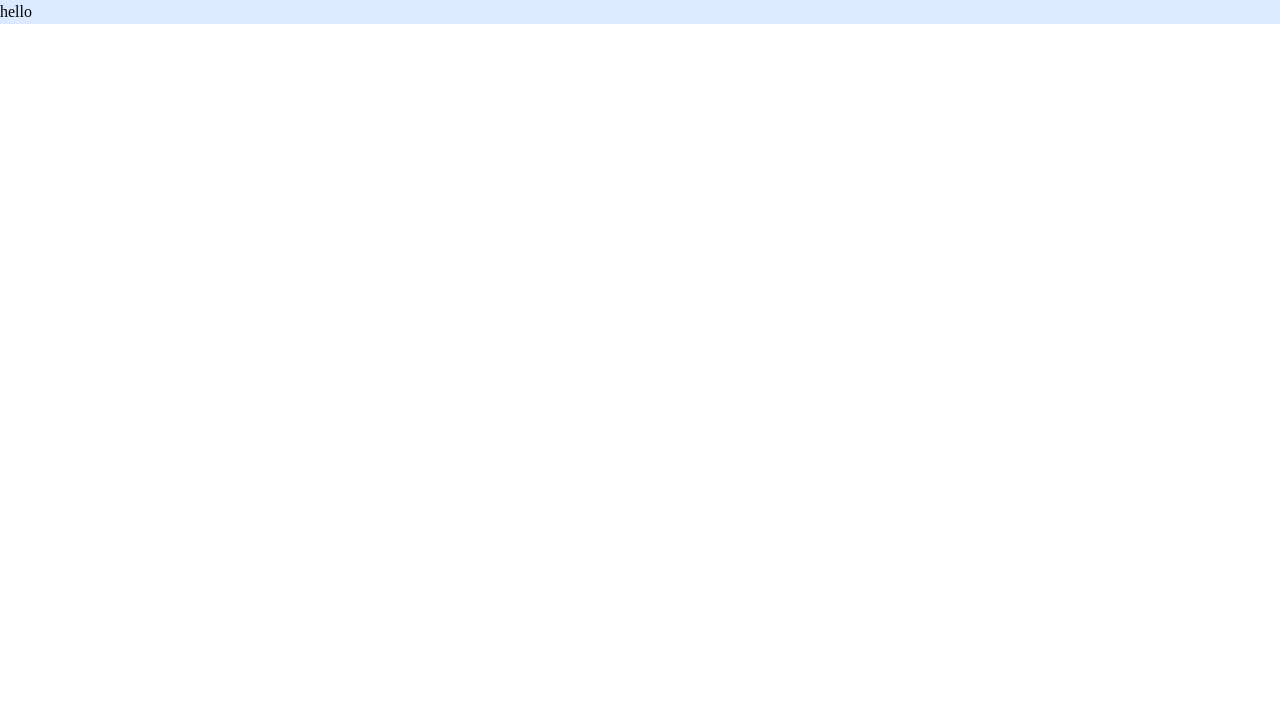
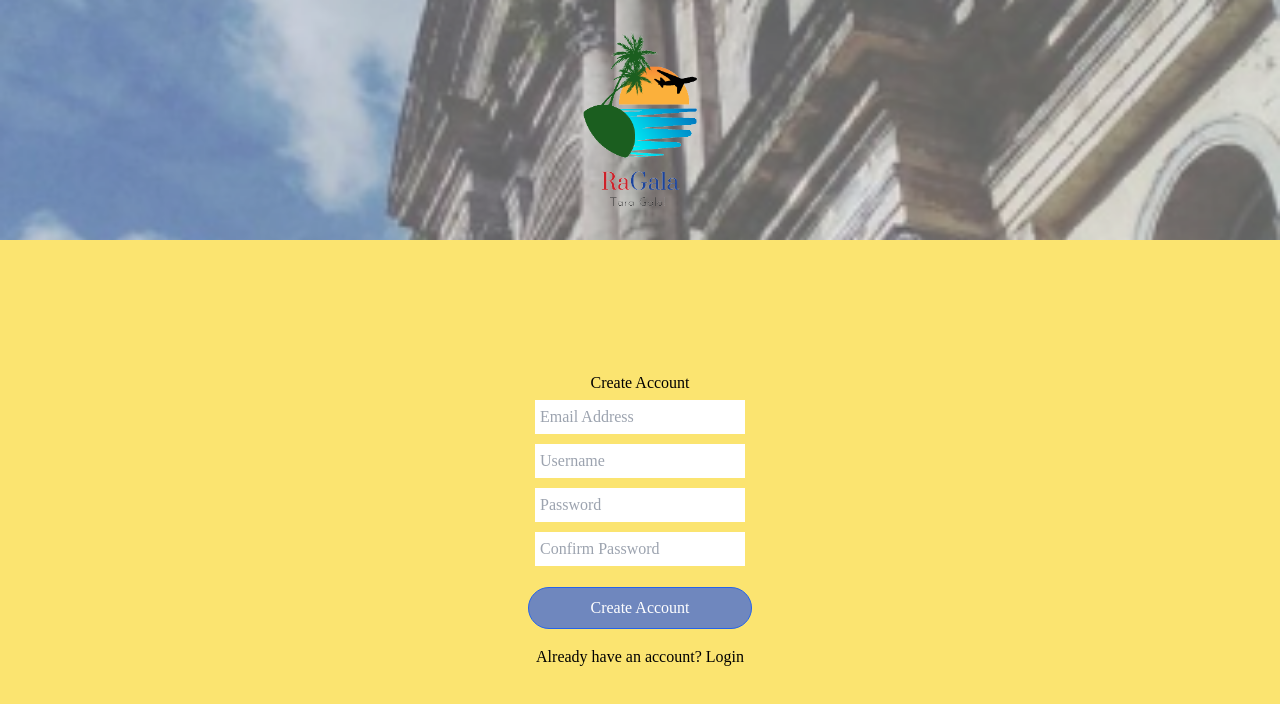
Before and after one commit to Ronn02/RaGala, a React (Create React App) app: page /createAccount in a window 1280 px wide. Shown: the top 704 px of the page. Built offline with nearby package versions, Linux system fonts and the light colour scheme.

Commit message:
login and createaccount

```diff
--- a/src/components/CreateAccount.jsx
+++ b/src/components/CreateAccount.jsx
@@ -1,11 +1,51 @@
-import React from 'react'
+import React from 'react';
+import { useNavigate } from 'react-router-dom';
+import logo from '../assets/logo.png';
+import bgimage from '../assets/loginPageBg.png';
 
 const CreateAccount = () => {
+  const navigate = useNavigate();
+
+  const handleCreateAccount = (e) => {
+    e.preventDefault();
+
+    // Placeholder create account logic
+
+    // Navigate to the login page
+    navigate('/login');
+  };
+
   return (
-    <div name='createAccount' className='bg-blue-100'>
-      hello
+    <div name="createAccount" className="w-full h-screen">
+      <div
+        className="flex justify-center items-center h-[30vh]"
+        style={{
+          backgroundImage: `url(${bgimage})`,
+          backgroundRepeat: 'no-repeat',
+          backgroundPosition: 'center',
+          backgroundSize: 'cover',
+        }}
+      >
+        <img src={logo} alt="" style={{ width: '300px' }} />
       </div>
-  )
-}
 
-export default CreateAccount
+      <div className="flex justify-center items-center flex-col h-[70vh] bg-[#FBE470]">
+        <form className="flex flex-col items-center" onSubmit={handleCreateAccount}>
+          <h2>Create Account</h2>
+          <input type="email" placeholder="Email Address" required className="inputField m-[5px] p-[5px]" />
+          <input type="text" placeholder="Username" required className="inputField m-[5px] p-[5px]" />
+          <input type="password" placeholder="Password" required className="inputField m-[5px] p-[5px]" />
+          <input type="password" placeholder="Confirm Password" required className="inputField m-[5px] p-[5px]" />
+          <button type="submit" className="bg-[#6F87BE] hover:border-black border border-blue-600 text-white rounded-full py-2 px-4 w-56 my-4">
+            Create Account
+          </button>
+          <p>
+            Already have an account? <a href="login">Login</a>
+          </p>
+        </form>
+      </div>
+    </div>
+  );
+};
+
+export default CreateAccount;
--- a/src/components/Login.jsx
+++ b/src/components/Login.jsx
@@ -1,8 +1,27 @@
-import React from 'react';
+import React, { useState } from 'react';
+import { useNavigate } from 'react-router-dom';
 import logo from '../assets/logo.png';
 import bgimage from '../assets/loginPageBg.png';
 
 const Login = () => {
+  const navigate = useNavigate();
+  const [username, setUsername] = useState('');
+  const [password, setPassword] = useState('');
+  const [error, setError] = useState('');
+
+  const handleLogin = (e) => {
+    e.preventDefault();
+
+    // Placeholder login logic
+    if (username === 'admin' && password === 'password') {
+      // Successful login
+      navigate('/home');
+    } else {
+      // Failed login
+      setError('Invalid username or password');
+    }
+  };
+
   return (
     <div name="login" className="w-full h-screen">
       <div
@@ -18,13 +37,31 @@ const Login = () => {
       </div>
 
       <div className="flex justify-center items-center flex-col h-[70vh] bg-[#FBE470]">
-        <form className="flex flex-col items-center">
+        <form className="flex flex-col items-center" onSubmit={handleLogin}>
           <h2>Login</h2>
-          <input type="text" placeholder="Username" required className="inputField m-[5px] p-[5px] " />
-          <input type="password" placeholder="Password" required className="inputField m-[5px] p-[5px]" />
-            <a href='home'><button className='bg-[#6F87BE] hover:border-black border border-blue-600 text-white rounded-full py-2 px-4 w-56 my-4'>
+          <input
+            type="text"
+            placeholder="Username"
+            required
+            className="inputField m-[5px] p-[5px]"
+            value={username}
+            onChange={(e) => setUsername(e.target.value)}
+          />
+          <input
+            type="password"
+            placeholder="Password"
+            required
+            className="inputField m-[5px] p-[5px]"
+            value={password}
+            onChange={(e) => setPassword(e.target.value)}
+          />
+          <button
+            type="submit"
+            className="bg-[#6F87BE] hover:border-black border border-blue-600 text-white rounded-full py-2 px-4 w-56 my-4"
+          >
             Login
-          </button></a>
+          </button>
+          {error && <p className="text-red-500">{error}</p>}
           <p>
             Don't have an account? <a href="createAccount">Create one</a>
           </p>
```
